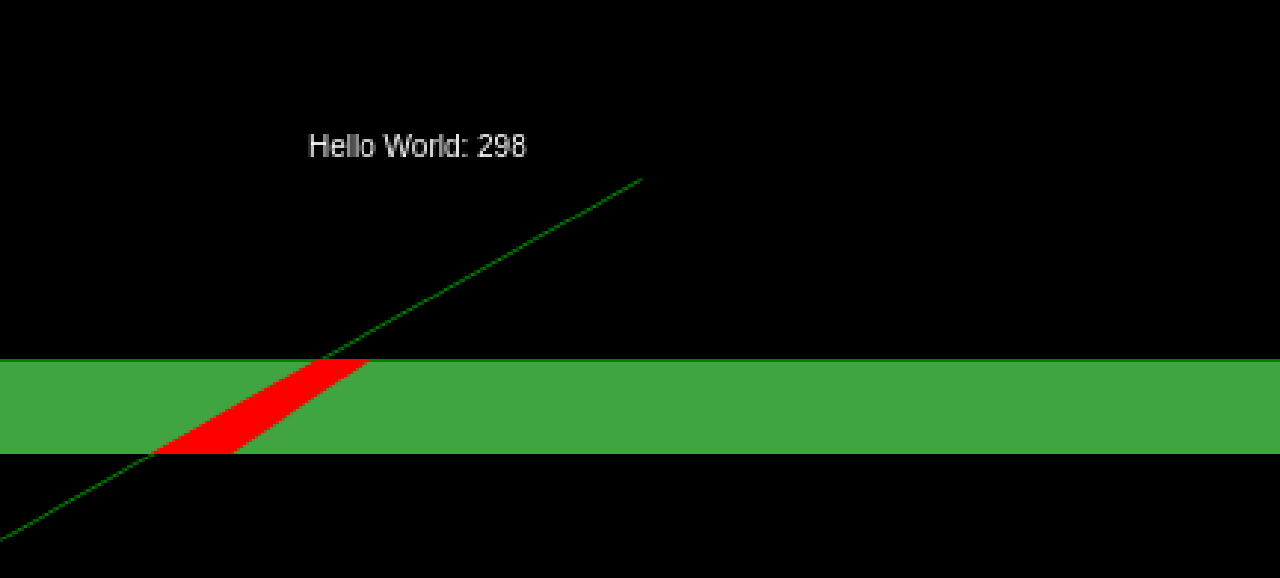
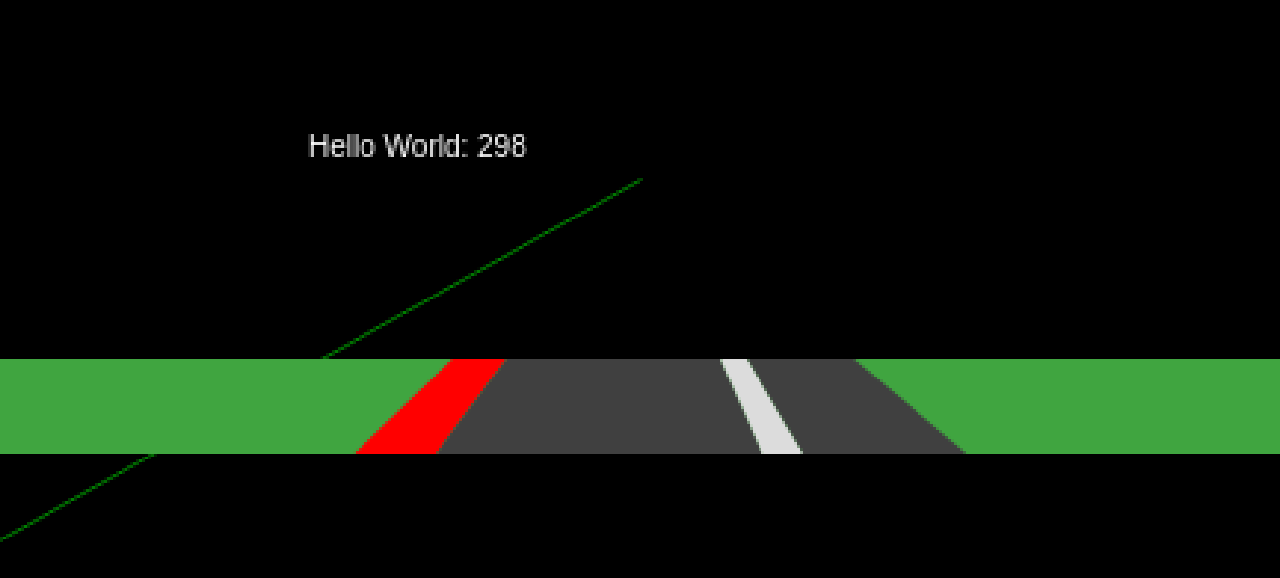
Before and after one commit to calaldees/retroRoad, a plain HTML site: page index.html in a window 1280 px wide. Shown: the part 222-800 px from the top of the page. Drawn offline with Linux system fonts and the light colour scheme.

Commit message:
Now I can draw a row form row data It almost looks like a road!

```diff
--- a/index.html
+++ b/index.html
@@ -127,6 +127,7 @@
 		c.lineTo(x2+0.5, y2+0.5);
 		c.stroke();
 	}
+	function rgb(r,g,b) {return `rgb(${r},${g},${b})`}
 
 
 	// Constants ---------------------------------------------------------------
@@ -182,21 +183,18 @@
 	const POV_BOTTOM_RIGHT = [w,h];
 
 	const SEGMENT_HEIGHT = 32;
-	const base_color = 'rgb(64, 165, 64)'
+	const base_color = [64, 165, 64]
 	const segments = [
-		100, 40, 'rgb(255, 165, 0)',
-		140, 200, 'rgb(64, 64, 64)',
-		340, 40, 'rgb(255, 165, 0)',
+		100, 140, [255, 0, 0],
+		140, 300, [64, 64, 64],
+		300, 320, [220, 220, 220],
+		320, 400, [64, 64, 64],
 	];
 
 	function road(c) {
 		const row_top = 196
 		const row_bottom = row_top + SEGMENT_HEIGHT
 
-		// Draw base color
-		c.strokeStyle = undefined
-		c.fillStyle = base_color
-		c.fillRect(0, row_top, w, row_bottom - row_top)
 
 		c.strokeStyle = 'green'
 		drawLineStroke(c, ...POV, ...POV_BOTTOM_LEFT)
@@ -212,18 +210,28 @@
 				intersect(...POV, left , h, ...bottom), // Bottom Left
 			]
 		}
-		function draw_row() {
-			c.fillStyle = 'red';
-			c.beginPath();
-			const path = wedge_path(row_top, row_bottom, 0, 40);
-			c.moveTo(...path[0]);
-			for (let pos=1 ; pos<path.length ; pos++) {
-				c.lineTo(...path[pos]);
+		function draw_row(row_top, row_bottom, base_color, segments) {
+			// Draw base
+			c.strokeStyle = undefined
+			c.fillStyle = rgb(...base_color)
+			c.fillRect(0, row_top, w, row_bottom - row_top)
+
+			for (let i=0 ; i<segments.length ; i=i+3) {
+				const [left, right, color] = segments.slice(i,i+3)
+				c.fillStyle = rgb(...color);
+
+				c.beginPath();
+				const path = wedge_path(row_top, row_bottom, left, right);
+				c.moveTo(...path[0]);
+				for (let pos=1 ; pos<path.length ; pos++) {
+					c.lineTo(...path[pos]);
+				}
+				c.fill();
 			}
-			c.fill();
+
 		}
 
-		draw_row();
+		draw_row(row_top, row_bottom, base_color, segments);
 
 
 		c.fillStyle = 'white';
```
